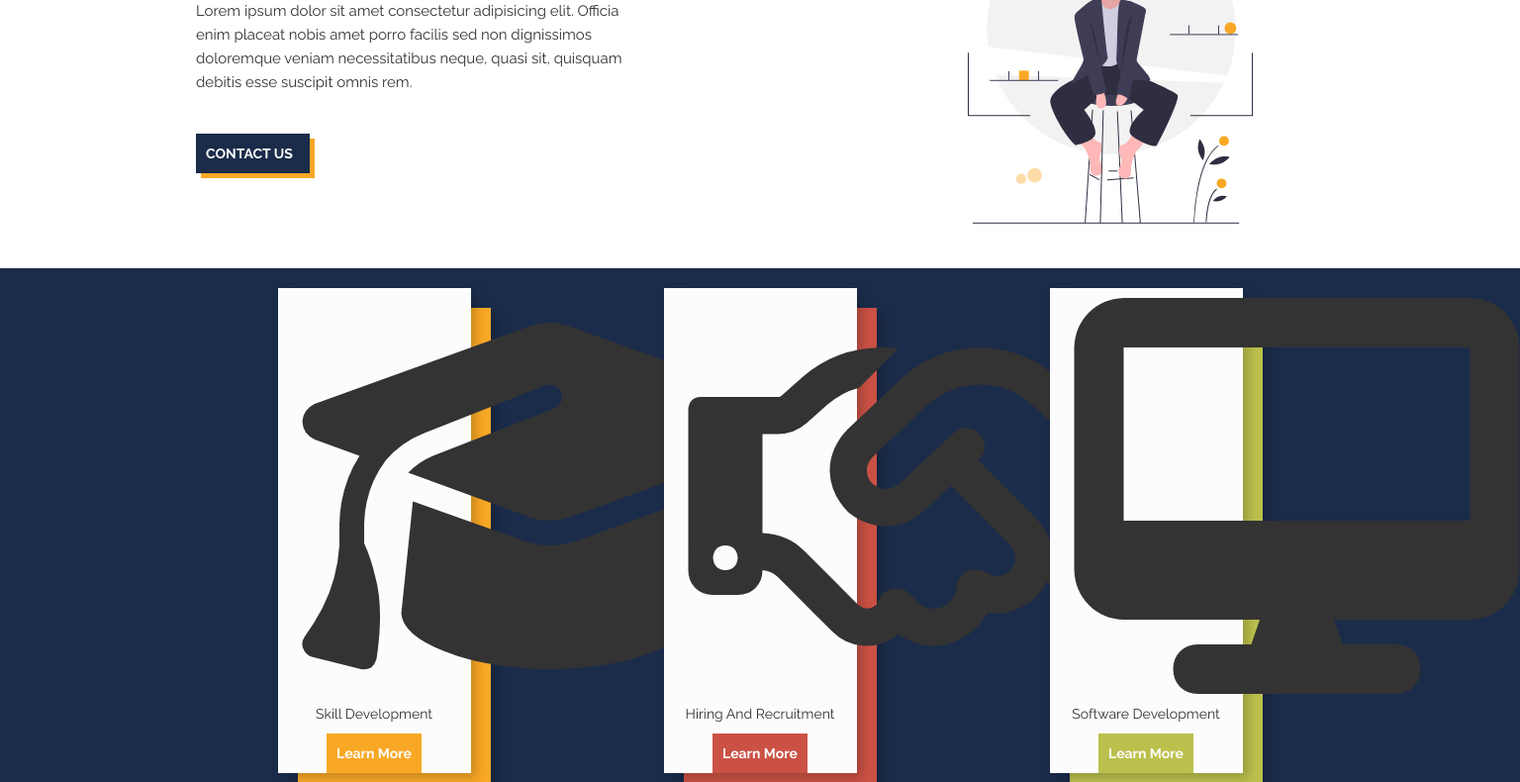
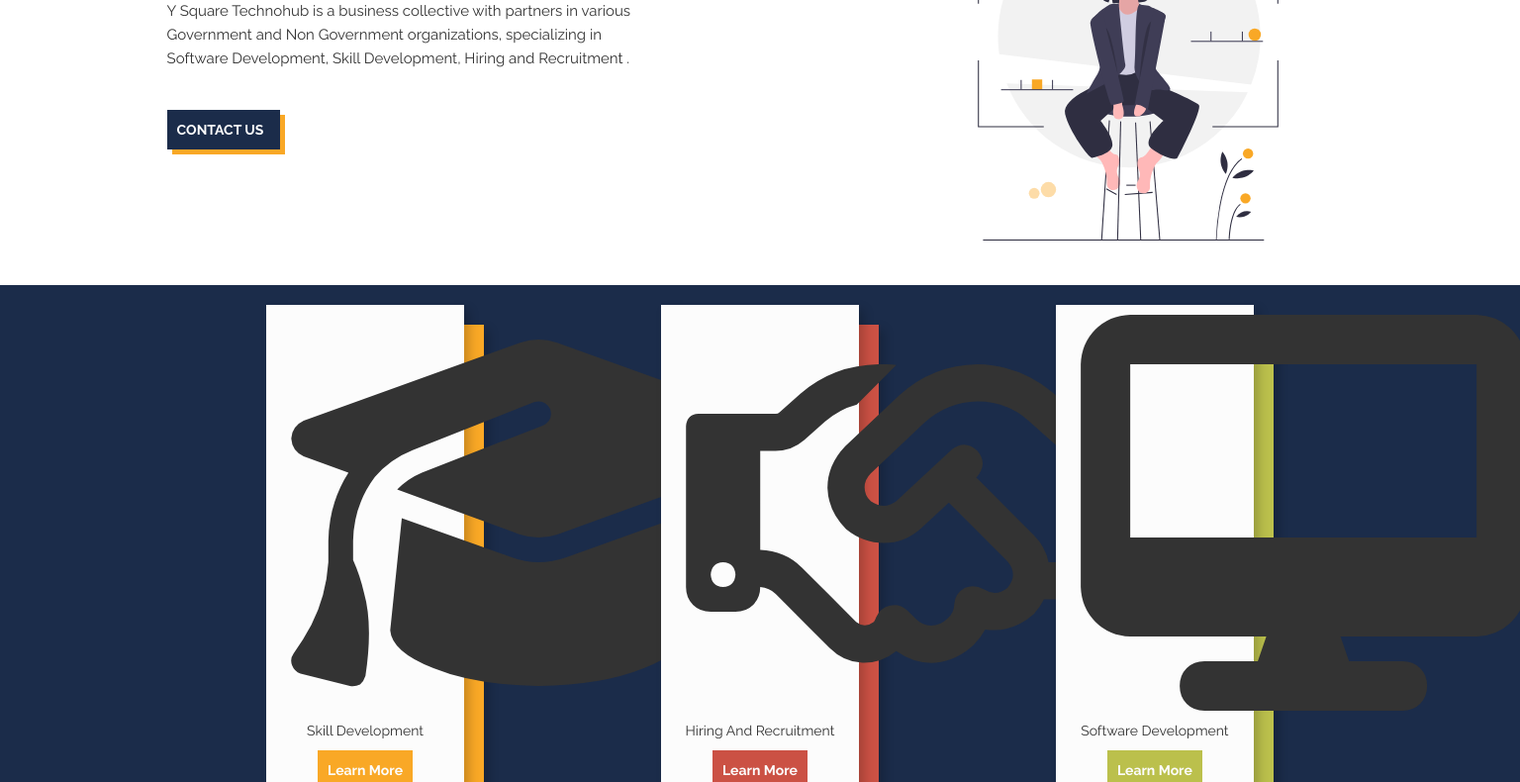
Before and after one commit to ysquaretechnohub/ysquaretechnohub.github.io, a website: page index.html in a window 1536 px wide. Shown: the part 256-1046 px from the top of the page at 99% size. Drawn offline with nearby package versions, Linux system fonts and the light colour scheme.

Commit message:
large screen fix and 5 lines aded in home page

```diff
--- a/index.html
+++ b/index.html
@@ -65,9 +65,8 @@
         <section class="row">
           <div class="col-md-10">
             <h5 class="subHeading">
-              Lorem ipsum dolor sit amet consectetur adipisicing elit. Officia enim placeat nobis amet porro facilis
-              sed non dignissimos doloremque veniam necessitatibus neque, quasi sit, quisquam debitis esse suscipit
-              omnis rem.
+              Y Square Technohub is a business collective with partners in various Government and Non Government organizations,
+              specializing in Software Development, Skill Development, Hiring and Recruitment .
             </h5>
           </div>
         </section>
--- a/style.css
+++ b/style.css
@@ -296,3 +296,9 @@ a:hover {
 }
 
 /* end of contact us */
+@media screen and (min-width: 1400px) {
+  /* STYLES HERE */
+  .container{
+    width: 80% !important;
+  }
+}
```
